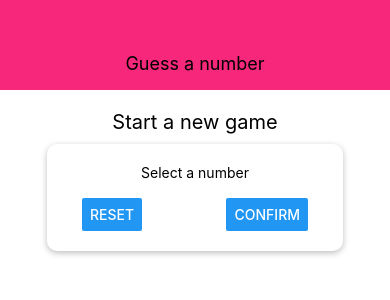
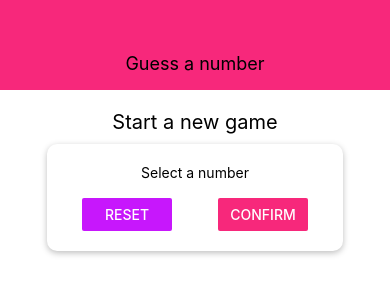
Before and after one commit to Alfreita/GuessANumber, a React Native app: screen / in a window 390 px wide. Shown: the top 300 px of the page. Built offline with nearby package versions, Linux system fonts and the light colour scheme.

Commit message:
configuring colors

```diff
--- a/components/Header.tsx
+++ b/components/Header.tsx
@@ -1,5 +1,6 @@
 import React from "react";
 import { View, Text, StyleSheet } from "react-native";
+import Colors from "../constants/colors";
 
 const Header = (props: any) => {
   return (
@@ -14,7 +15,7 @@
     width: "100%",
     height: 90,
     paddingTop: 36,
-    backgroundColor: "#f7287b",
+    backgroundColor: Colors.primary,
     alignItems: "center",
     justifyContent: "center",
   },
--- /dev/null
+++ b/constants/colors.ts
@@ -0,0 +1,4 @@
+export default {
+    primary: '#f7287b',
+    secondary: '#c717fc'
+}
--- a/screens/StartGame.tsx
+++ b/screens/StartGame.tsx
@@ -1,6 +1,7 @@
 import React from "react";
 import { View, Text, TextInput, Button, StyleSheet } from "react-native";
 import Card from "../components/Card";
+import Colors from "../constants/colors";
 
 const StartGame = (props: any) => {
   return (
@@ -10,8 +11,12 @@
         <Text>Select a number</Text>
         <TextInput />
         <View style={styles.buttonContainer}>
-          <Button title="Reset" onPress={() => {}} />
-          <Button title="Confirm" onPress={() => {}} />
+          <View style={styles.button}>
+            <Button title="Reset" color={Colors.secondary} onPress={() => {}} />
+          </View>
+          <View style={styles.button}>
+            <Button title="Confirm" color={Colors.primary} onPress={() => {}} />
+          </View>
         </View>
       </Card>
     </View>
@@ -27,7 +32,6 @@
     width: 300,
     maxWidth: "80%",
     alignItems: "center",
-
   },
   title: {
     fontSize: 20,
@@ -39,5 +43,8 @@
     justifyContent: "space-between",
     paddingHorizontal: 15,
   },
+  button: {
+    width: 90,
+  },
 });
 export default StartGame;
```
